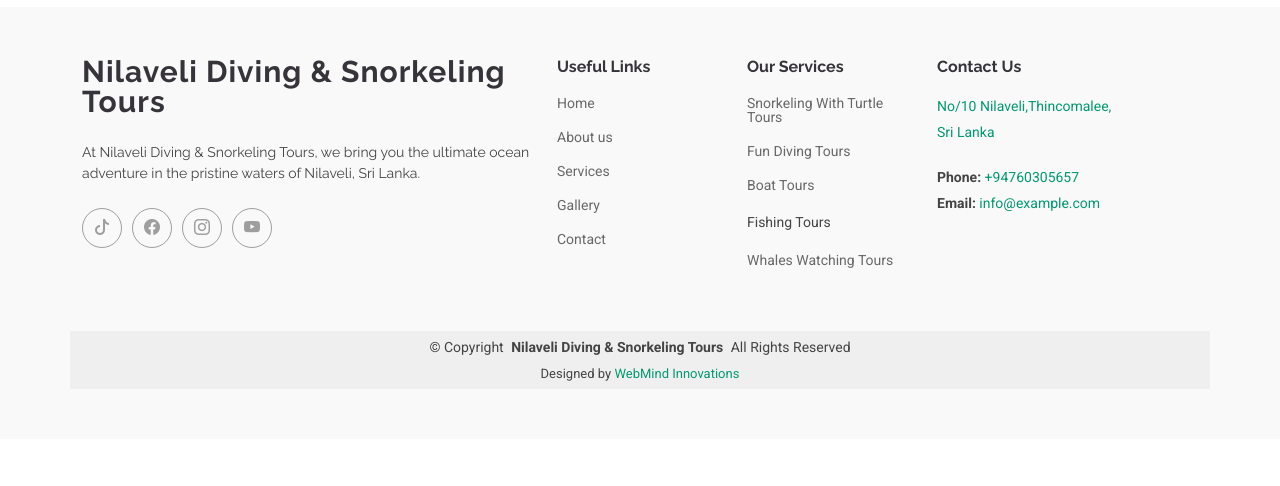
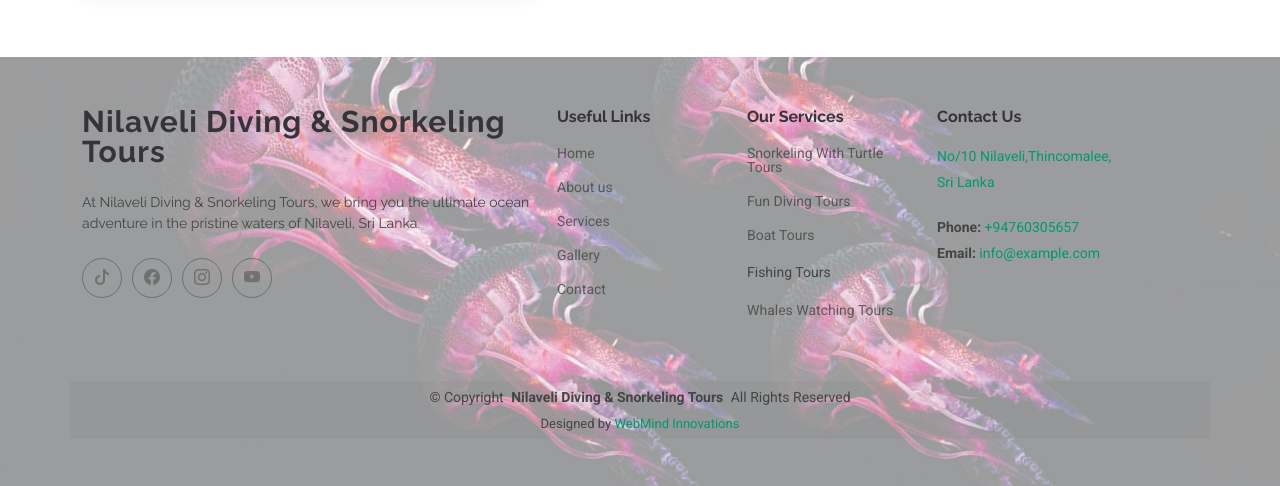
Before and after one commit to KAMADUSHKA/Nilaveli-Diving-and-Snorkeling-Tours, a plain HTML site: page contact.html in a window 1280 px wide. Shown: the part 921-1407 px from the top of the page. Before the commit the page ends 1360 px from the top, so only its background shows below. Drawn offline with Linux system fonts and the light colour scheme.

Commit message:
update footer

```diff
--- a/assets/css/main.css
+++ b/assets/css/main.css
@@ -541,13 +541,35 @@ h6 {
 /*--------------------------------------------------------------
 # Global Footer
 --------------------------------------------------------------*/
+/* .footer {
+  color: var(--default-color);
+  background: url(../img/jellyFish.jpg);
+  font-size: 14px;
+  padding-bottom: 50px;
+  position: relative;
+} */
+
 .footer {
   color: var(--default-color);
-  background-color: var(--background-color);
   font-size: 14px;
   padding-bottom: 50px;
   position: relative;
-}
+  overflow: hidden;
+}
+
+.footer::before {
+  content: "";
+  position: absolute;
+  top: 0;
+  left: 0;
+  width: 100%;
+  height: 100%;
+  background: url(../img/jellyFish.jpg) no-repeat center center;
+  background-size: cover;
+  opacity: 0.5; /* Adjust this value (0 = fully transparent, 1 = fully visible) */
+  z-index: -1;
+}
+
 
 .footer .footer-top {
   padding-top: 50px;
@@ -739,9 +761,10 @@ h6 {
 --------------------------------------------------------------*/
 .page-title {
   color: var(--default-color);
-  background: url('https://cdn.craft.cloud/224393fa-1975-4d80-9067-ada3cb5948ca/assets/detail_ApeShake_2022.jpg') no-repeat center center;
+  /* background: url('https://cdn.craft.cloud/224393fa-1975-4d80-9067-ada3cb5948ca/assets/detail_ApeShake_2022.jpg') no-repeat center center; */
+  background: linear-gradient(rgba(203, 237, 241, 0.02), rgba(255, 255, 255, 1)), url(../img/jellyFish.jpg);
   background-size: cover;
-  padding: 150px 0 60px 0;
+  padding: 200px 0 60px 0;
   text-align: center;
   position: relative;
 }
```
Also changed, not shown: assets/img/jellyFish.jpg (added).
